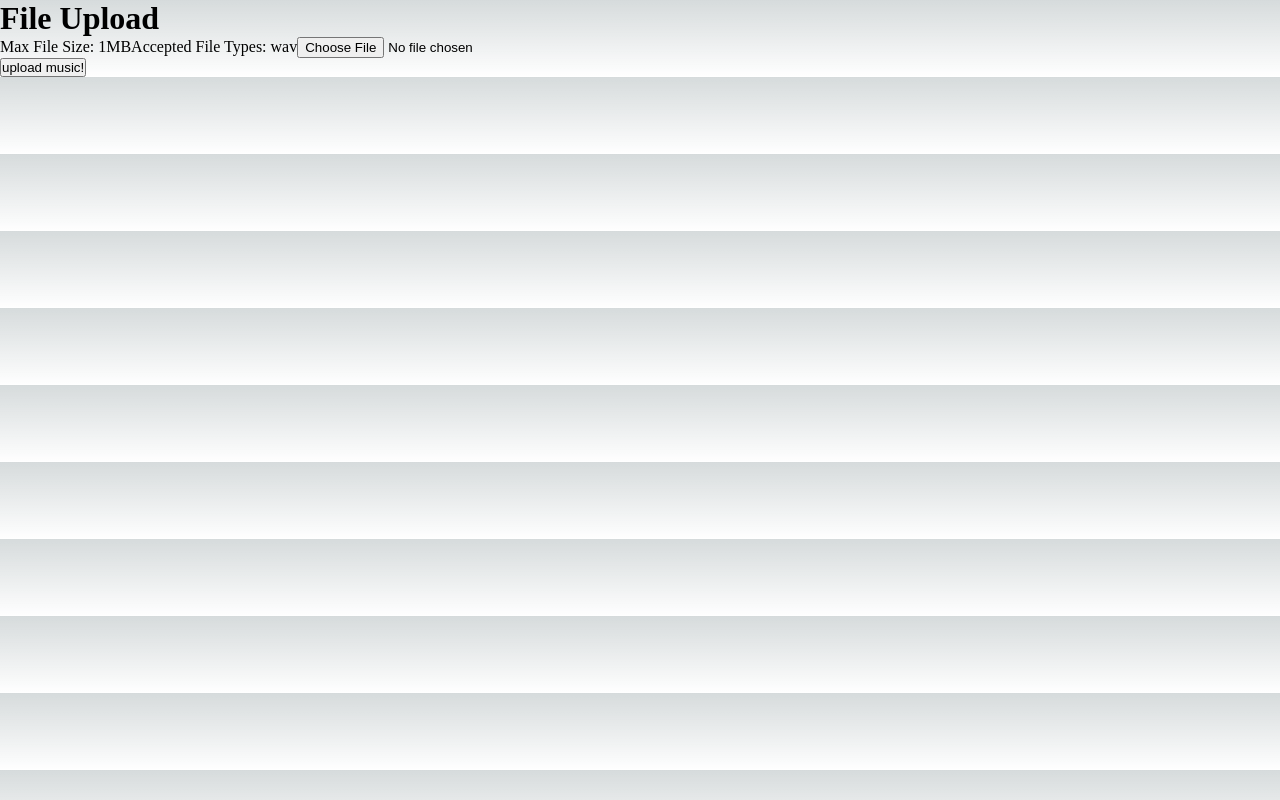
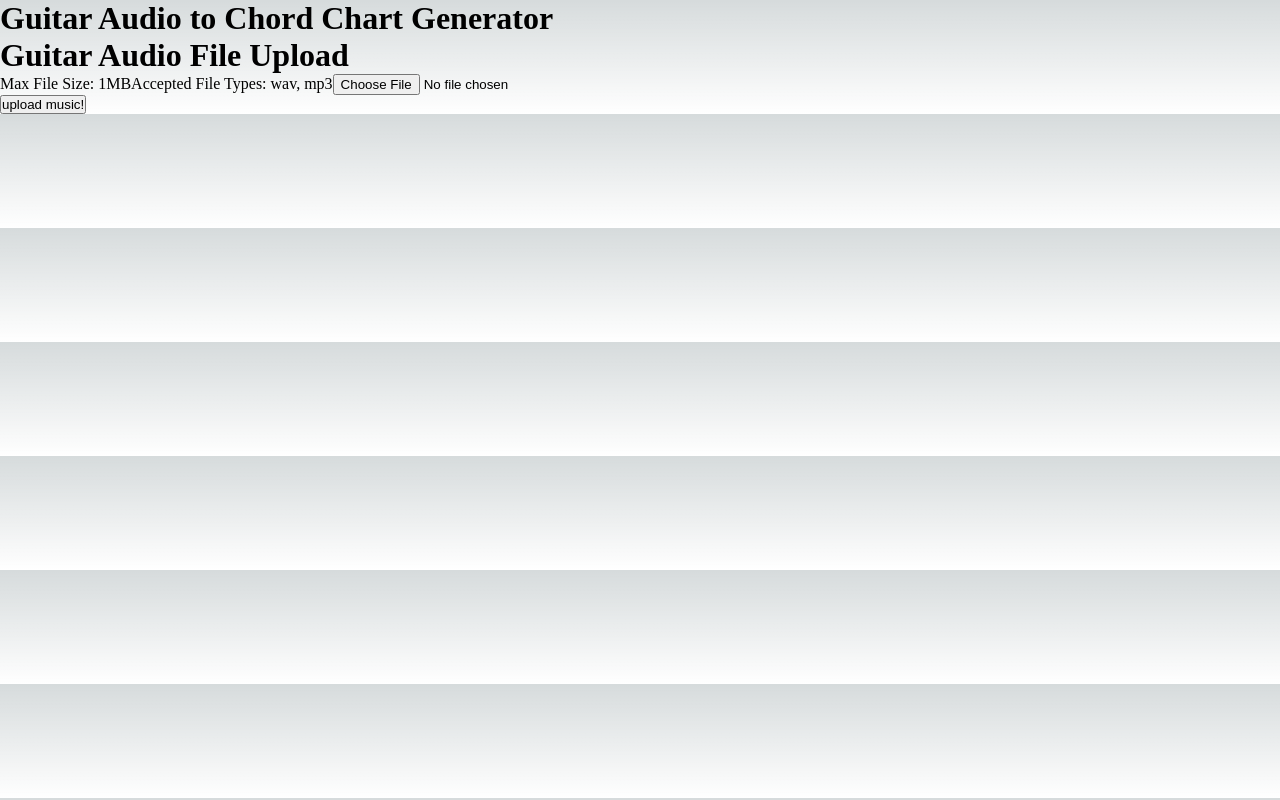
Before and after one commit to biryaniq/CSC475-Project, a Next.js app in the folder client/: page / in a window 1280 px wide. Built offline with nearby package versions, Linux system fonts and the light colour scheme.

Commit message:
create new component for chord chart generating

```diff
--- a/client/components/FileUploader.tsx
+++ b/client/components/FileUploader.tsx
@@ -2,7 +2,7 @@
 import React, { useState, ChangeEvent, useRef } from 'react';
 import { FaCheck, FaTimes } from 'react-icons/fa';
 
-// code borrowed from here https://reactjsexample.com/a-simple-upload-component-using-next-js-and-tailwind-css/
+// code borrowed from here: https://reactjsexample.com/a-simple-upload-component-using-next-js-and-tailwind-css/
 
 interface FileUploaderProps {
     acceptedFileTypes?: string[] | null;
--- a/client/pages/index.tsx
+++ b/client/pages/index.tsx
@@ -34,23 +34,25 @@ export default function Home() {
 
   return (
     <>
-      <Head>
-        <title>Create Next App</title>
-        <meta name="description" content="Generated by create next app" />
-        <meta name="viewport" content="width=device-width, initial-scale=1" />
-        <link rel="icon" href="/favicon.ico" />
-      </Head>
+      <Container>
+          <h1>Guitar Audio to Chord Chart Generator</h1>
+          <meta name="description" content="Generated by create next app" />
+          <meta name="viewport" content="width=device-width, initial-scale=1" />
+          <link rel="icon" href="/favicon.ico" />
+      </Container>
+
 
       <Container>
-        <h1 className="text-2xl font-bold">File Upload</h1>
+        <h1 className="text-2xl font-bold">Guitar Audio File Upload</h1>
         <FileUploader
           url={url}
           acceptedFileTypes={[
-            "audio/wav",
+            "wav",
+            "mp3",
           ]}
           maxFileSize={100}
           label="Max File Size: 1MB"
-          labelAlt="Accepted File Types: wav"
+          labelAlt="Accepted File Types: wav, mp3"
         />
       </Container>
 
@@ -69,6 +71,8 @@ export default function Home() {
           )}
         </div>
       </div>
+
+      {/* Generated chords go here */}
     </>
   );
 }
```
Also changed, not shown: client/components/ChartGenerator.tsx (added).
